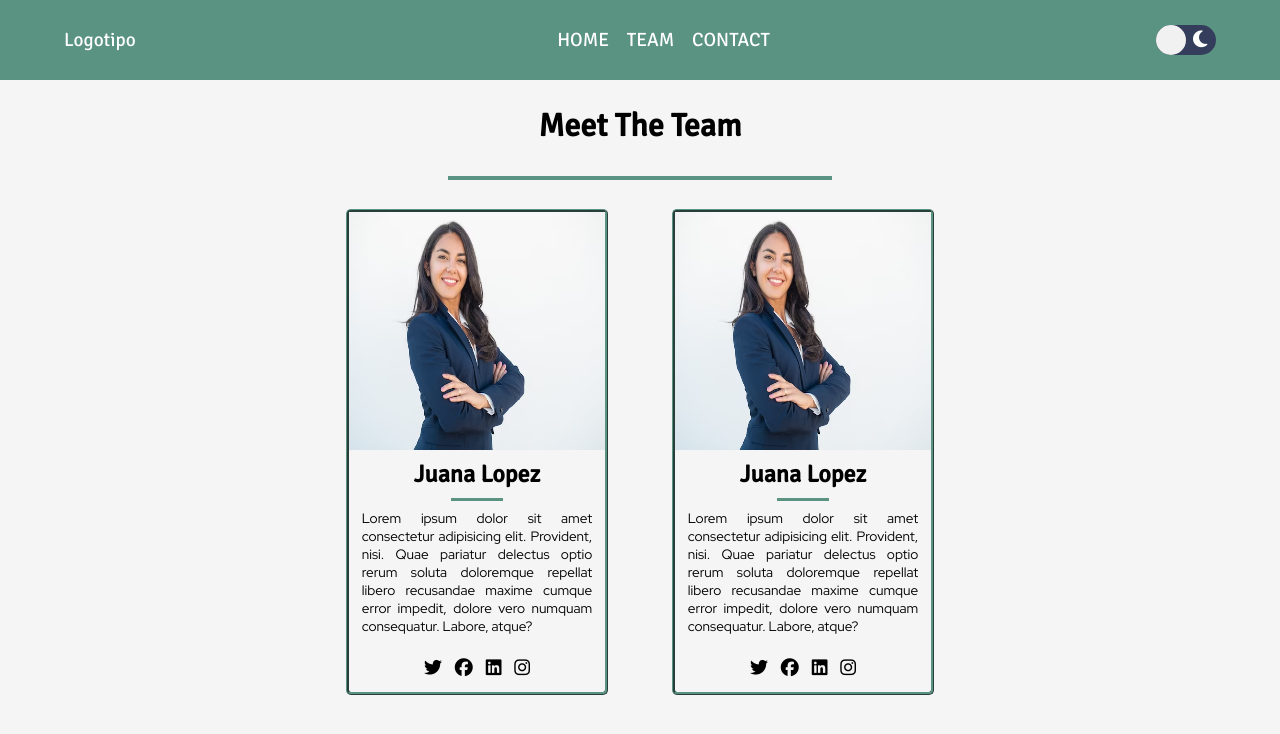
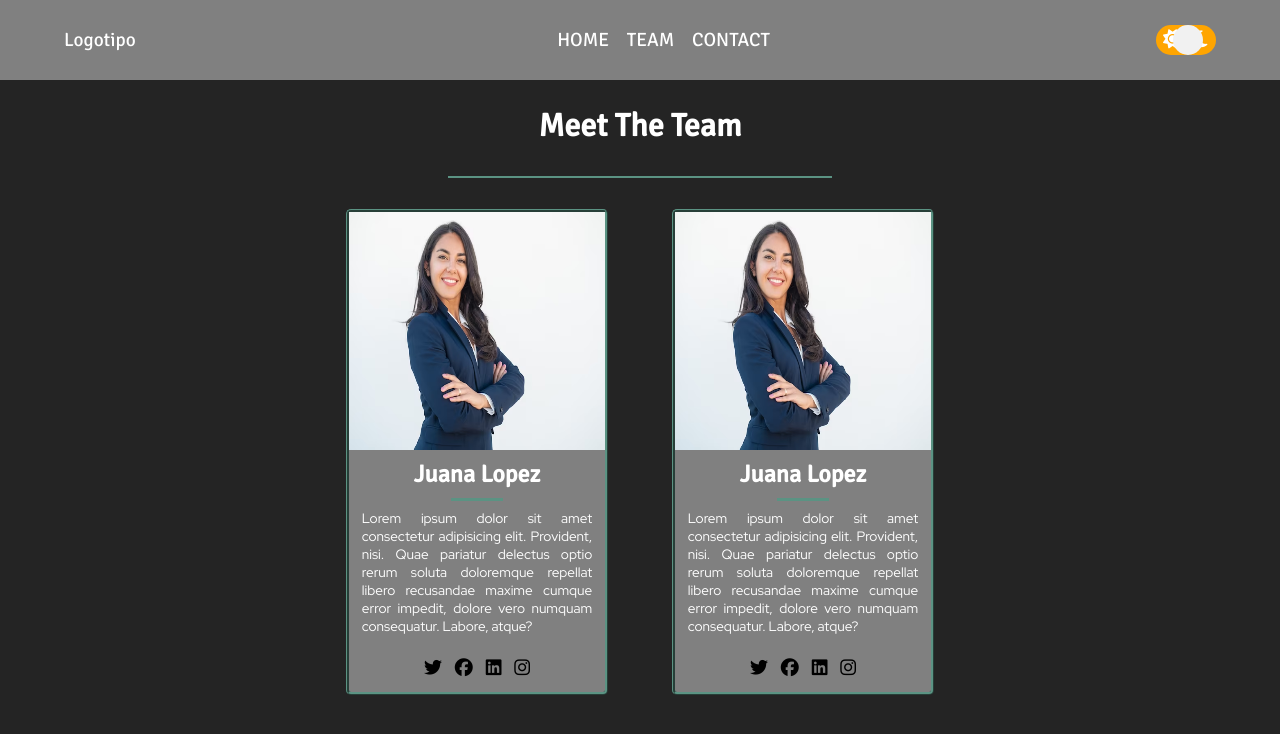
Before and after one commit to sabrinamato00/proyectos_practica, a plain HTML site: page 2-Darkmode/index.html in a window 1280 px wide. Both pictures are taken after a click on the element 1185 px from the left and 40 px from the top of the page. Drawn offline with Linux system fonts and the light colour scheme; a web font is replaced by a local one.

Commit message:
commit darkmode

```diff
--- a/2-Darkmode/index.html
+++ b/2-Darkmode/index.html
@@ -72,7 +72,6 @@
       </div>
     </main>
 
-    <footer></footer>
     <script src="script.js"></script>
   </body>
 </html>
--- a/2-Darkmode/script.js
+++ b/2-Darkmode/script.js
@@ -0,0 +1,9 @@
+const btnSwitch = document.querySelector("#switch");
+// const card = document.getElementsByClassName("#card");
+// const header = document.querySelector("header");
+
+btnSwitch.addEventListener("click", () => {
+  document.body.classList.toggle("dark");
+  btnSwitch.classList.toggle("active");
+  //   header.classList.toggle("dark");
+});
--- a/2-Darkmode/style.css
+++ b/2-Darkmode/style.css
@@ -4,12 +4,16 @@
     }
 
 body{
-    background-color:#F5F5F5;
+    background-color:#e7e6e6;
     font-family:Roboto,sans-serif;
+}
+body.dark{
+    background-color:rgb(36, 36, 36)  ;
+    color: white;
 }
 
 header{
-    background-color: #5B9383;
+    background-color: #fefefe;
     display: flex;
     justify-content:space-between;
     align-items: center;
@@ -17,10 +21,17 @@ header{
     margin-bottom: 2%;
     font-family: 'Signika', sans-serif;
     font-size: 1.2em;
-
+}
+body.dark header{
+    background-color: gray;
+    color: white;
+}
+body.dark header a{
+    color: white;
+    text-decoration: none;
 }
 header a{
-    color: white;
+    color: black;
     text-decoration: none;
 }
 .enlaces{
@@ -31,7 +42,6 @@ header a{
 .logotipo{
     margin-left: 5%;
 }
-
 .switch{
     background:#343d5b;
     border-radius:1000px;
@@ -40,6 +50,7 @@ header a{
     width: 60px;
     margin-right: 5%;
 }
+
 .switch::after{
     content:"";
     width:30px;
@@ -48,14 +59,16 @@ header a{
     background:#f1f1f1;
     right:unset;
     border-radius:100px;
+    display: block;
 }
 .switch.active{
     background:orange;
-    color:#000
+    color:#000;
 }
 .switch.active::after{
-    right:0;
-    left:unset
+    /* position: relative; */
+    right: 77px;
+    width: 30px;
 }
 .switch span{
     width:30px;
@@ -79,7 +92,7 @@ main h1{
     margin-bottom: 5%;
 }
 .lineTitle{
-    height: 0.5%;
+    height: 0.3%;
     width: 30%;
     background-color: #5B9383;
     position: absolute;
@@ -95,6 +108,7 @@ main h1{
     border-style: ridge;
     border-radius: 5px;
     border-color: #5B9383;
+    background-color: #f1f1f1;
     height: 60vh;
     width: 20%;
     display: flex;
@@ -102,6 +116,10 @@ main h1{
     justify-content: center;
     text-align: justify;
 }
+body.dark .card{
+    background-color: gray;
+}
+
 .card img{
     height: 50%;
 }
```
